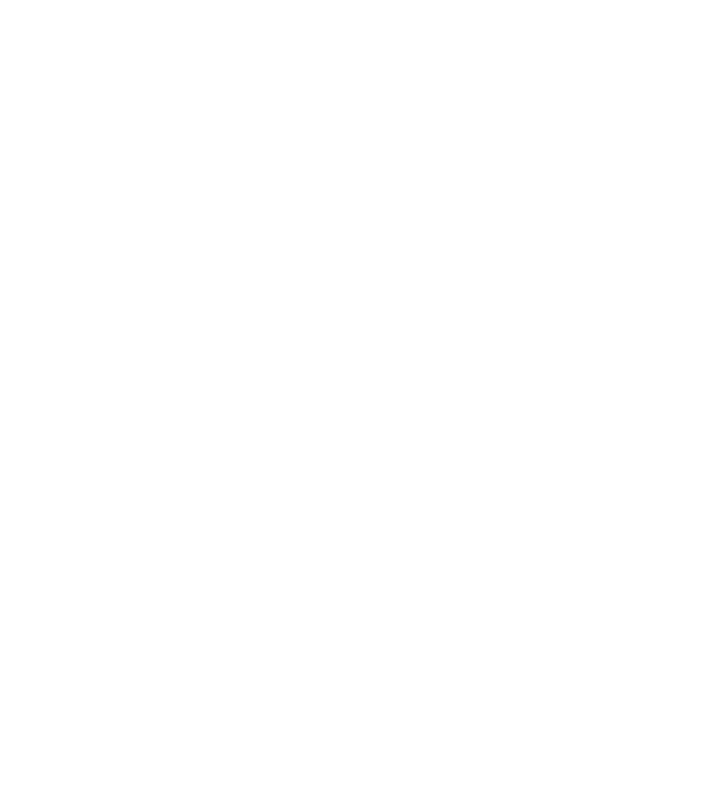
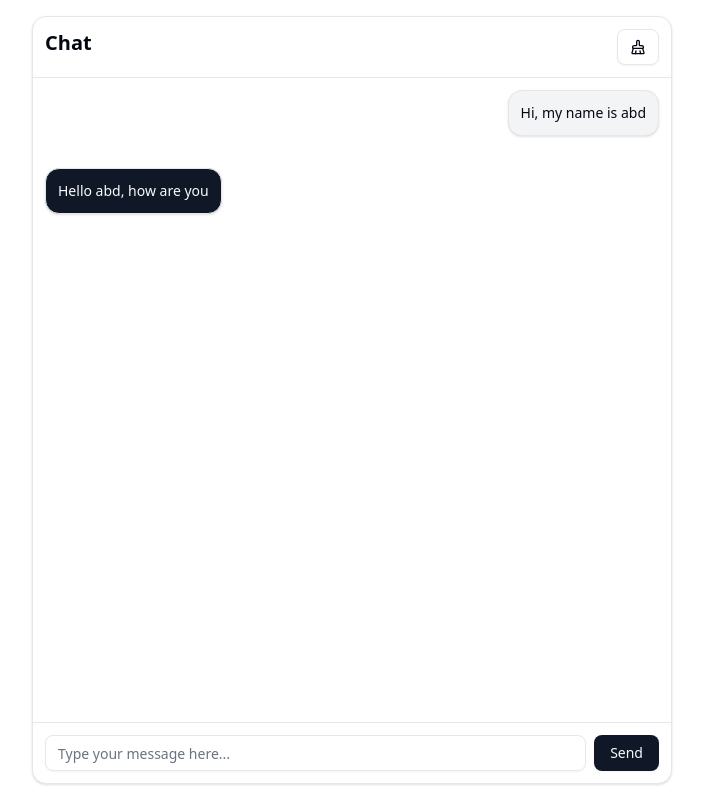
Before and after one commit to SheharBano-Sheri/aichatbot, a Next.js app: page / in a window 1280 px wide. Shown: the whole page, without its empty margins (288-991 px from the left). Built offline with nearby package versions, Linux system fonts and the light colour scheme.

Commit message:
Add Radix UI components and enhance chat interface
- Introduced `Card`, `Input`, `Textarea`, and `Avatar` components for improved UI.
- Updated `page.js` to utilize new components for a chat interface layout.
- Added `@radix-ui/react-avatar` dependency to manage user avatars.

```diff
--- a/package.json
+++ b/package.json
@@ -10,6 +10,7 @@
   },
   "dependencies": {
     "@google/genai": "^1.9.0",
+    "@radix-ui/react-avatar": "^1.1.10",
     "@radix-ui/react-slot": "^1.2.3",
     "class-variance-authority": "^0.7.1",
     "clsx": "^2.1.1",
--- a/src/app/page.js
+++ b/src/app/page.js
@@ -1,11 +1,51 @@
 import { Button } from "@/components/ui/button";
-import Image from "next/image";
+import { Card } from "@/components/ui/card";
+import { Input } from "@/components/ui/input";
+import { BrushCleaning } from "lucide-react";
+
+
 export default function Home() {
   return (
-    <div>
-      <main>
+    <div className="h-screen overflow-hidden">
+      <main className="h-full max-w-2xl mx-auto p-4">
+        <Card className="p-0 h-full flex flex-col gap-0">
 
+          <div className="flex justify-between p-3 border-b">
+            <p className="text-xl font-semibold">Chat</p>
+            <Button variant="outline">
+              <BrushCleaning />
+            </Button>
+          </div>
+
+
+          <div className="overflow-auto p-3 flex-1 flex flex-col gap-4">
+
+            <div className="flex justify-end mb-4">
+              <Card className="p-3 max-w-[80%] bg-muted">
+                <div className="text-sm whitespace-pre-wrap">Hi, my name is abd</div>
+              </Card>
+            </div>
+
+            <div className="flex justify-start mb-4">
+              <Card className="p-3 max-w-[80%] bg-primary text-primary-foreground">
+                <div className="text-sm whitespace-pre-wrap">Hello abd, how are you</div>
+              </Card>
+            </div>
+
+          </div>
+
+
+          <form className="p-3 border-t">
+            <div className="flex gap-2">
+              <Input placeholder="Type your message here..."/>
+              <Button type="submit">
+                Send
+              </Button>
+            </div>
+          </form>
+
+        </Card>
       </main>
-     </div>
+    </div>
   );
 }
--- /dev/null
+++ b/src/components/ui/avatar.jsx
@@ -0,0 +1,47 @@
+"use client"
+
+import * as React from "react"
+import * as AvatarPrimitive from "@radix-ui/react-avatar"
+
+import { cn } from "@/lib/utils"
+
+function Avatar({
+  className,
+  ...props
+}) {
+  return (
+    <AvatarPrimitive.Root
+      data-slot="avatar"
+      className={cn("relative flex size-8 shrink-0 overflow-hidden rounded-full", className)}
+      {...props} />
+  );
+}
+
+function AvatarImage({
+  className,
+  ...props
+}) {
+  return (
+    <AvatarPrimitive.Image
+      data-slot="avatar-image"
+      className={cn("aspect-square size-full", className)}
+      {...props} />
+  );
+}
+
+function AvatarFallback({
+  className,
+  ...props
+}) {
+  return (
+    <AvatarPrimitive.Fallback
+      data-slot="avatar-fallback"
+      className={cn(
+        "bg-muted flex size-full items-center justify-center rounded-full",
+        className
+      )}
+      {...props} />
+  );
+}
+
+export { Avatar, AvatarImage, AvatarFallback }
--- /dev/null
+++ b/src/components/ui/card.jsx
@@ -0,0 +1,101 @@
+import * as React from "react"
+
+import { cn } from "@/lib/utils"
+
+function Card({
+  className,
+  ...props
+}) {
+  return (
+    <div
+      data-slot="card"
+      className={cn(
+        "bg-card text-card-foreground flex flex-col gap-6 rounded-xl border py-6 shadow-sm",
+        className
+      )}
+      {...props} />
+  );
+}
+
+function CardHeader({
+  className,
+  ...props
+}) {
+  return (
+    <div
+      data-slot="card-header"
+      className={cn(
+        "@container/card-header grid auto-rows-min grid-rows-[auto_auto] items-start gap-1.5 px-6 has-data-[slot=card-action]:grid-cols-[1fr_auto] [.border-b]:pb-6",
+        className
+      )}
+      {...props} />
+  );
+}
+
+function CardTitle({
+  className,
+  ...props
+}) {
+  return (
+    <div
+      data-slot="card-title"
+      className={cn("leading-none font-semibold", className)}
+      {...props} />
+  );
+}
+
+function CardDescription({
+  className,
+  ...props
+}) {
+  return (
+    <div
+      data-slot="card-description"
+      className={cn("text-muted-foreground text-sm", className)}
+      {...props} />
+  );
+}
+
+function CardAction({
+  className,
+  ...props
+}) {
+  return (
+    <div
+      data-slot="card-action"
+      className={cn(
+        "col-start-2 row-span-2 row-start-1 self-start justify-self-end",
+        className
+      )}
+      {...props} />
+  );
+}
+
+function CardContent({
+  className,
+  ...props
+}) {
+  return (<div data-slot="card-content" className={cn("px-6", className)} {...props} />);
+}
+
+function CardFooter({
+  className,
+  ...props
+}) {
+  return (
+    <div
+      data-slot="card-footer"
+      className={cn("flex items-center px-6 [.border-t]:pt-6", className)}
+      {...props} />
+  );
+}
+
+export {
+  Card,
+  CardHeader,
+  CardFooter,
+  CardTitle,
+  CardAction,
+  CardDescription,
+  CardContent,
+}
--- /dev/null
+++ b/src/components/ui/input.jsx
@@ -0,0 +1,24 @@
+import * as React from "react"
+
+import { cn } from "@/lib/utils"
+
+function Input({
+  className,
+  type,
+  ...props
+}) {
+  return (
+    <input
+      type={type}
+      data-slot="input"
+      className={cn(
+        "file:text-foreground placeholder:text-muted-foreground selection:bg-primary selection:text-primary-foreground dark:bg-input/30 border-input flex h-9 w-full min-w-0 rounded-md border bg-transparent px-3 py-1 text-base shadow-xs transition-[color,box-shadow] outline-none file:inline-flex file:h-7 file:border-0 file:bg-transparent file:text-sm file:font-medium disabled:pointer-events-none disabled:cursor-not-allowed disabled:opacity-50 md:text-sm",
+        "focus-visible:border-ring focus-visible:ring-ring/50 focus-visible:ring-[3px]",
+        "aria-invalid:ring-destructive/20 dark:aria-invalid:ring-destructive/40 aria-invalid:border-destructive",
+        className
+      )}
+      {...props} />
+  );
+}
+
+export { Input }
--- /dev/null
+++ b/src/components/ui/textarea.jsx
@@ -0,0 +1,20 @@
+import * as React from "react"
+
+import { cn } from "@/lib/utils"
+
+function Textarea({
+  className,
+  ...props
+}) {
+  return (
+    <textarea
+      data-slot="textarea"
+      className={cn(
+        "border-input placeholder:text-muted-foreground focus-visible:border-ring focus-visible:ring-ring/50 aria-invalid:ring-destructive/20 dark:aria-invalid:ring-destructive/40 aria-invalid:border-destructive dark:bg-input/30 flex field-sizing-content min-h-16 w-full rounded-md border bg-transparent px-3 py-2 text-base shadow-xs transition-[color,box-shadow] outline-none focus-visible:ring-[3px] disabled:cursor-not-allowed disabled:opacity-50 md:text-sm",
+        className
+      )}
+      {...props} />
+  );
+}
+
+export { Textarea }
```
Also changed, not shown: 1 other file (tests, documents, lock files or other folders).
